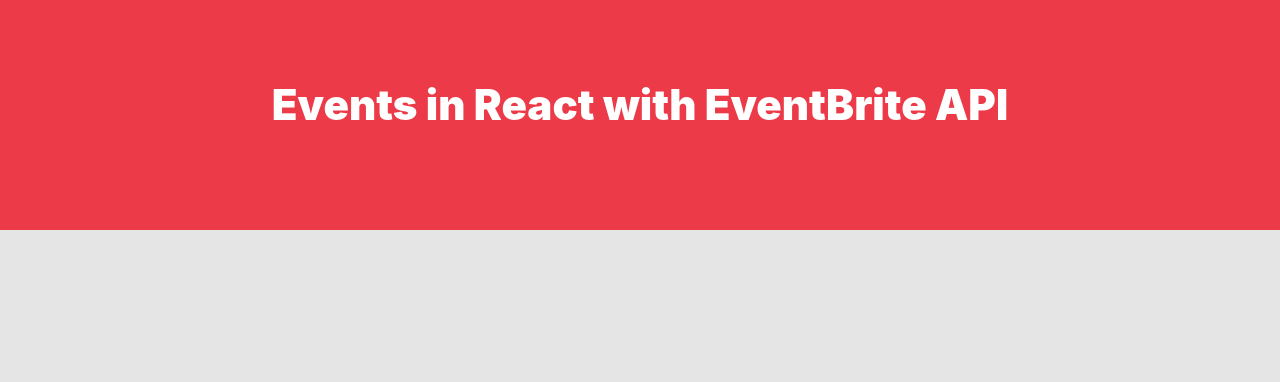
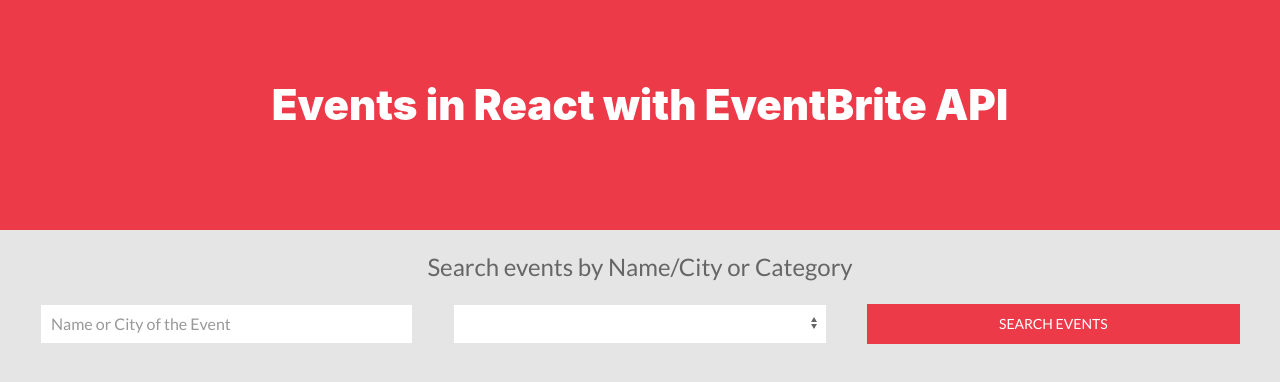
Before and after one commit to fr-me-jim/events_app, a React (Create React App) app: page / in a window 1280 px wide. Shown: the top 382 px of the page. Built offline with nearby package versions, Linux system fonts and the light colour scheme; no server answers.

Commit message:
added search form component

```diff
--- a/src/App.js
+++ b/src/App.js
@@ -1,5 +1,7 @@
 import React from 'react';
 import Header from './components/Header';
+import Form from './components/Form';
+
 
 import CategoriesProvider from './context/CategoriesContext';
 
@@ -7,6 +9,10 @@
   return (
     <CategoriesProvider>
       <Header />
+
+      <div className="uk-container">
+        <Form />
+      </div>
     </CategoriesProvider>
   );
 }
--- /dev/null
+++ b/src/components/Form.js
@@ -0,0 +1,47 @@
+import React, { Component } from 'react';
+
+class Form extends Component {
+    state = {
+        name : '',
+        category : ''
+    }
+    render() {
+        return (
+            <form>
+                <fieldset className="uk-fieldset uk-margin">
+                    <legend className="uk-legend uk-text-center">
+                        Search events by Name/City or Category
+                    </legend>
+                </fieldset>
+
+                <div className="uk-column-1-3@m uk-margin">
+                    <div className="uk-margin" uk-margin="true" >
+                        <input
+                            name="name"
+                            className="uk-input"
+                            placeholder="Name or City of the Event"
+                            type="text"
+
+                        />
+                    </div>
+
+                    <div className="uk-margin" uk-margin="true" >
+                        <select
+                            name="category"
+                            className="uk-select"
+                        >
+
+                        </select>
+                    </div>
+
+                    <div>
+                        <input type="submit" className="uk-button uk-button-danger"
+                            value="Search Events" />
+                    </div>
+                </div>
+            </form>
+        );
+    }
+}
+
+export default Form;
```
